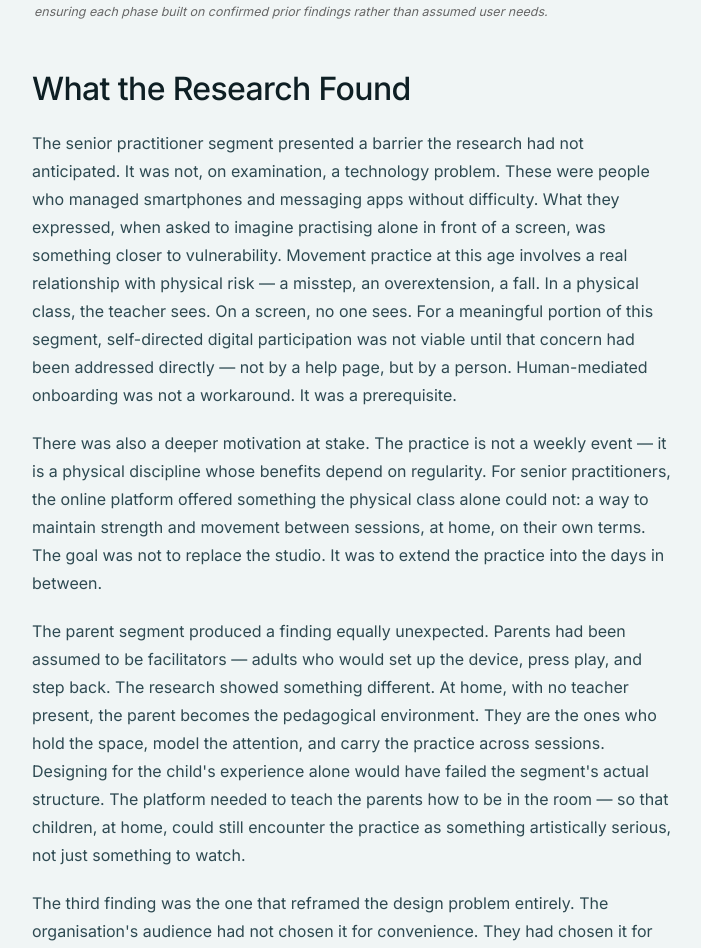
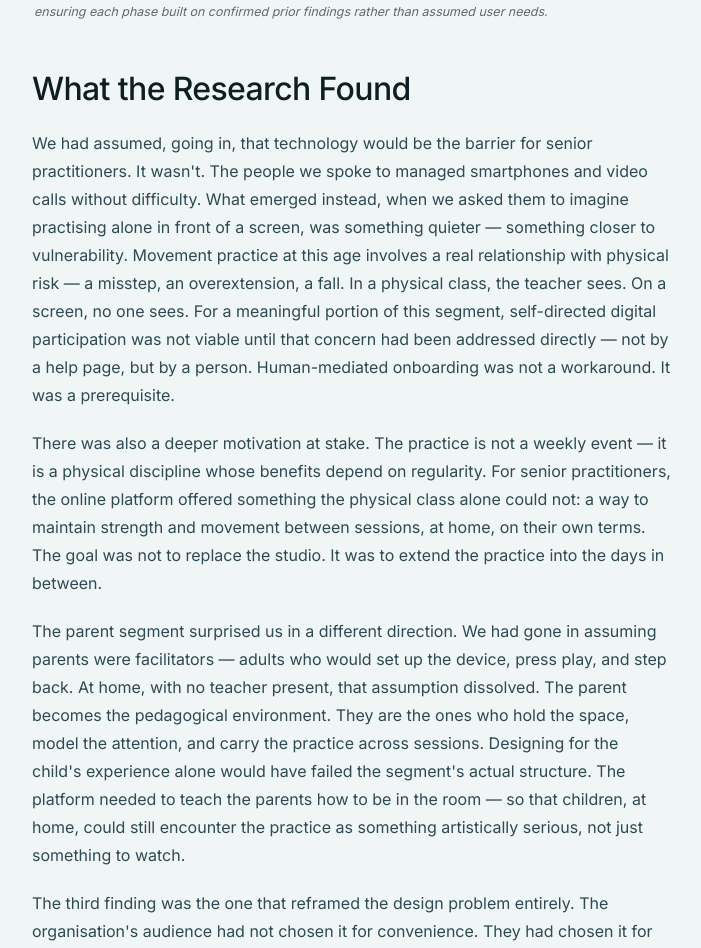
Before and after one commit to tl-sy-nl/portfolio, a React (Vite) app: page /cases/arts-education in a window 1280 px wide. Shown: the part 2284-3232 px from the top of the page, without its empty margins (288-989 px from the left). Built offline with nearby package versions, Linux system fonts and the light colour scheme; a web font is replaced by a local one.

Commit message:
Polish ArtsEducation: shift diagnostic voice to witnessing voice in findings section

```diff
--- a/src/pages/cases/ArtsEducation.jsx
+++ b/src/pages/cases/ArtsEducation.jsx
@@ -726,9 +726,9 @@ export default function ArtsEducation() {
       {/* ── SECTION 3: What We Found ── */}
       <FadeIn>
         <h2>What the Research Found</h2>
-        <p>The senior practitioner segment presented a barrier the research had not anticipated. It was not, on examination, a technology problem. These were people who managed smartphones and messaging apps without difficulty. What they expressed, when asked to imagine practising alone in front of a screen, was something closer to vulnerability. Movement practice at this age involves a real relationship with physical risk — a misstep, an overextension, a fall. In a physical class, the teacher sees. On a screen, no one sees. For a meaningful portion of this segment, self-directed digital participation was not viable until that concern had been addressed directly — not by a help page, but by a person. Human-mediated onboarding was not a workaround. It was a prerequisite.</p>
+        <p>We had assumed, going in, that technology would be the barrier for senior practitioners. It wasn't. The people we spoke to managed smartphones and video calls without difficulty. What emerged instead, when we asked them to imagine practising alone in front of a screen, was something quieter — something closer to vulnerability. Movement practice at this age involves a real relationship with physical risk — a misstep, an overextension, a fall. In a physical class, the teacher sees. On a screen, no one sees. For a meaningful portion of this segment, self-directed digital participation was not viable until that concern had been addressed directly — not by a help page, but by a person. Human-mediated onboarding was not a workaround. It was a prerequisite.</p>
         <p>There was also a deeper motivation at stake. The practice is not a weekly event — it is a physical discipline whose benefits depend on regularity. For senior practitioners, the online platform offered something the physical class alone could not: a way to maintain strength and movement between sessions, at home, on their own terms. The goal was not to replace the studio. It was to extend the practice into the days in between.</p>
-        <p>The parent segment produced a finding equally unexpected. Parents had been assumed to be facilitators — adults who would set up the device, press play, and step back. The research showed something different. At home, with no teacher present, the parent becomes the pedagogical environment. They are the ones who hold the space, model the attention, and carry the practice across sessions. Designing for the child's experience alone would have failed the segment's actual structure. The platform needed to teach the parents how to be in the room — so that children, at home, could still encounter the practice as something artistically serious, not just something to watch.</p>
+        <p>The parent segment surprised us in a different direction. We had gone in assuming parents were facilitators — adults who would set up the device, press play, and step back. At home, with no teacher present, that assumption dissolved. The parent becomes the pedagogical environment. They are the ones who hold the space, model the attention, and carry the practice across sessions. Designing for the child's experience alone would have failed the segment's actual structure. The platform needed to teach the parents how to be in the room — so that children, at home, could still encounter the practice as something artistically serious, not just something to watch.</p>
         <p>The third finding was the one that reframed the design problem entirely. The organisation's audience had not chosen it for convenience. They had chosen it for what it stood for — a kind of seriousness about the art form that set it apart from the broader market of children's enrichment activities. Online learning, particularly for young children, tends to compensate for lost physical presence with stimulation: faster edits, brighter colours, interactive prompts designed to recapture attention every few seconds. Each of these tools works against the quality the organisation had spent decades building. The design challenge was not to make the platform engaging. It was to make it engaging in a way that remained, unmistakably, itself.</p>
       </FadeIn>
 
```
